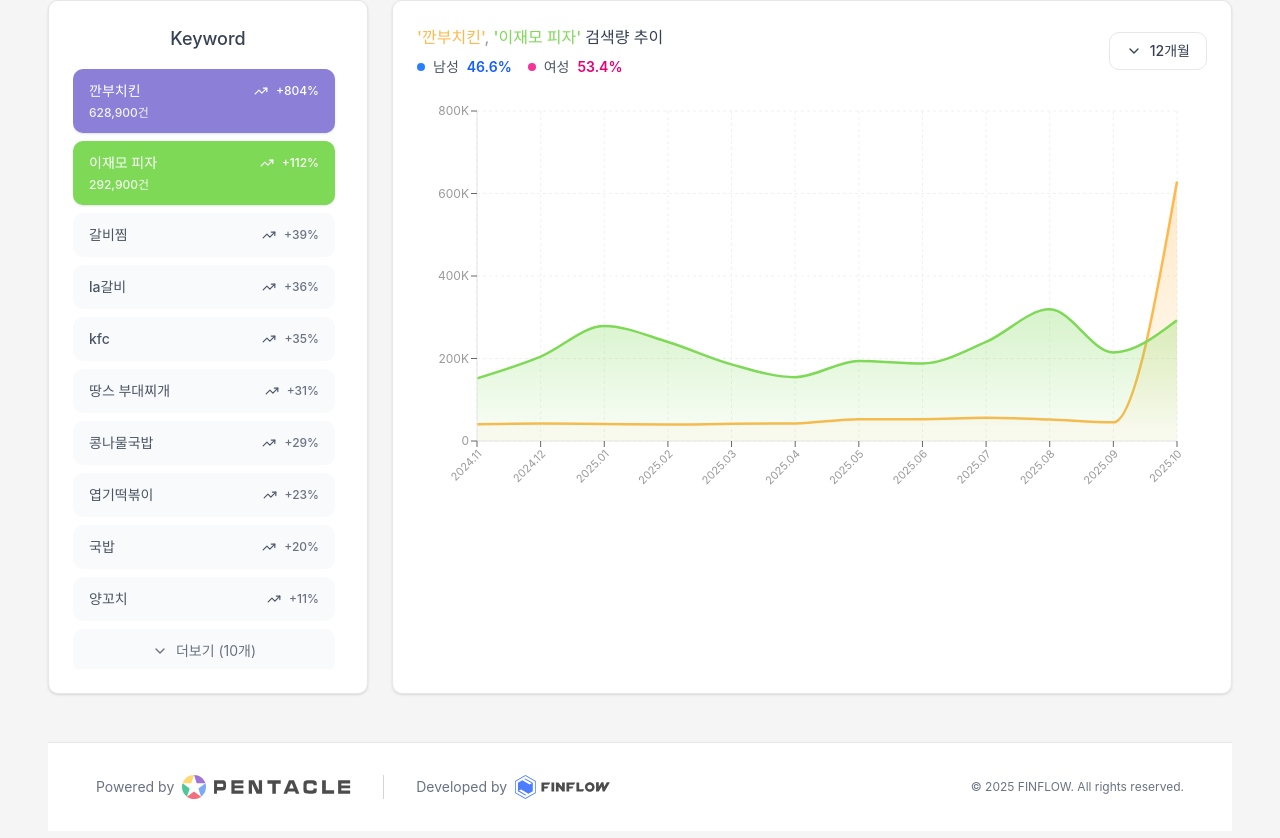
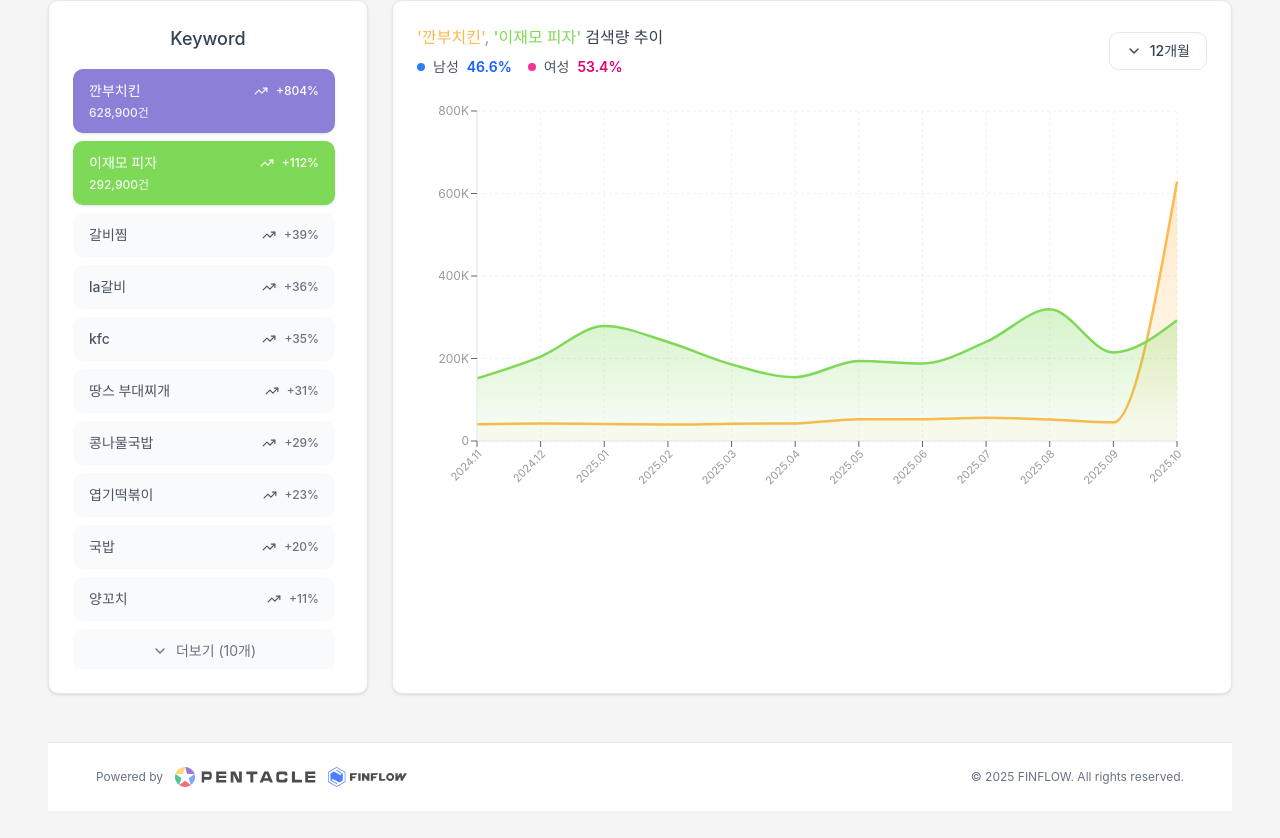
Before and after one commit to guppyy99/v3-teazen-calader, a Next.js app: page / in a window 1280 px wide. Shown: the part 292-1130 px from the top of the page. Built offline with nearby package versions, Linux system fonts and the light colour scheme; a web font is replaced by a local one.

Commit message:
Simplify footer layout with unified logo section - Combine logos in one line: Powered by Pentacle Finflow - Reduce logo height to h-5 (20px) for compact design - Remove separator between logos - Reduce padding (py-8 to py-6) - Consistent height for both logos

```diff
--- a/components/footer.tsx
+++ b/components/footer.tsx
@@ -4,28 +4,22 @@ import Image from "next/image"
 
 export function Footer() {
   return (
-    <footer className="mt-12 border-t border-gray-200 bg-white py-8">
+    <footer className="mt-12 border-t border-gray-200 bg-white py-6">
       <div className="mx-auto max-w-[1600px] px-6 md:px-8 lg:px-12">
-        <div className="flex flex-col items-center justify-center gap-6 md:flex-row md:justify-between">
+        <div className="flex flex-col items-center justify-center gap-4 md:flex-row md:justify-between">
           {/* 로고들 */}
-          <div className="flex items-center gap-8">
-            <div className="flex items-center gap-2">
-              <span className="text-sm text-gray-500">Powered by</span>
+          <div className="flex items-center gap-3">
+            <span className="text-xs text-gray-500">Powered by</span>
             <img
               src="/pentacle.svg"
               alt="Pentacle"
-                className="h-6 opacity-70 hover:opacity-100 transition-opacity"
+              className="h-5 opacity-70 hover:opacity-100 transition-opacity"
             />
-            </div>
-            <div className="h-6 w-px bg-gray-300" />
-            <div className="flex items-center gap-2">
-              <span className="text-sm text-gray-500">Developed by</span>
             <img
               src="/finflow.svg"
               alt="Finflow"
-                className="h-6 opacity-70 hover:opacity-100 transition-opacity"
+              className="h-5 opacity-70 hover:opacity-100 transition-opacity"
             />
-            </div>
           </div>
 
           {/* 카피라이트 */}
```
Lines whose indentation alone changed are shown as unchanged.
